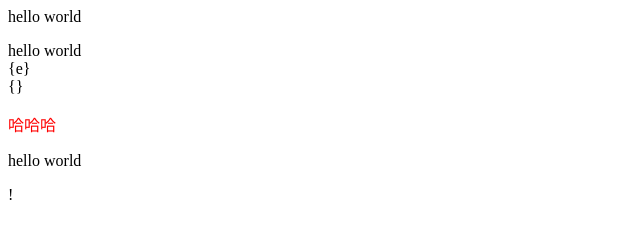
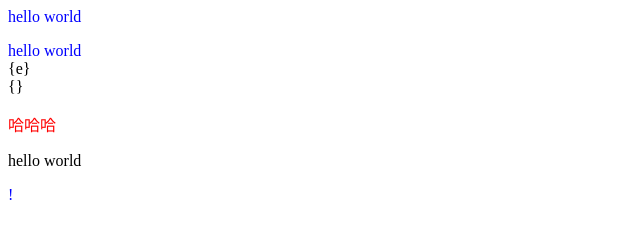
Before and after one commit to fe-bloggers/wheels-go, a website: page yzz-go/template/index.html in a window 1280 px wide. Shown: the whole page, without its empty margins (0-640 px from the left). Drawn offline with Linux system fonts and the light colour scheme.

Commit message:
:sparkles: Add parseAttr

```diff
--- a/yzz-go/template/index.html
+++ b/yzz-go/template/index.html
@@ -5,10 +5,15 @@
     <meta name="viewport" content="width=device-width, initial-scale=1.0" />
     <meta http-equiv="X-UA-Compatible" content="ie=edge" />
     <title>Document</title>
+    <style>
+      #testId {
+        color: blue;
+      }
+    </style>
   </head>
 
   <body>
-    <div>
+    <div v-bind:id="myId">
       {{ a }}
       <p>{{ b }}</p>
       {{ c }}{{ a }}
@@ -19,7 +24,7 @@
     <p v-html="htmlText"></p>
     <div>
       <p v-html="a"></p>
-      <a><span v-html="ab"></span></a>
+      <a v-bind:id="myId"><span v-html="ab"></span></a>
     </div>
   </body>
   <script src="./index.js"></script>
--- a/yzz-go/template/index.js
+++ b/yzz-go/template/index.js
@@ -2,6 +2,7 @@ const data = {
   a: 'hello world',
   ab: '!',
   htmlText: '<span style="color:red;">哈哈哈</span>',
+  myId: 'testId',
 }
 
 const body = document.getElementsByTagName('body')[0]
@@ -24,7 +25,9 @@ function iteratorDoms(elements) {
       let s = elements[i].innerHTML
       elements[i].innerHTML = parseText(s)
       // 2.解析HTML
-      elements[i] = parseAttr(elements[i])
+      parseHTML(elements[i])
+      // 3.解析特性
+      parseAttr(elements[i])
     }
   }
 }
@@ -92,12 +95,31 @@ function parseText(s) {
   return res.join('')
 }
 
-function parseAttr(element) {
+function parseHTML(element) {
+  // 处理HTML
   const attr = element.getAttribute('v-html')
   if (attr) {
     const value = data[attr] ? data[attr] : ''
     element.innerHTML = `<yzz name="${attr}">${value}</yzz>`
-  } else if (element && element.childNodes) {
+  } else if (element && element.children) {
+    for (let i = 0; i < element.children.length; i++) {
+      if (element.children[i]) {
+        parseHTML(element.children[i])
+      }
+    }
+  }
+}
+
+function parseAttr(element) {
+  // 处理特性
+  for (let i = 0; i < element.attributes.length; i++) {
+    if (element.attributes[i].name.slice(0, 7) === 'v-bind:') {
+      const name = element.attributes[i].name.slice(7)
+      const value = element.attributes[i].value
+      element.setAttribute(name, data[value])
+    }
+  }
+  if (element && element.children) {
     for (let i = 0; i < element.children.length; i++) {
       if (element.children[i]) {
         parseAttr(element.children[i])
```
